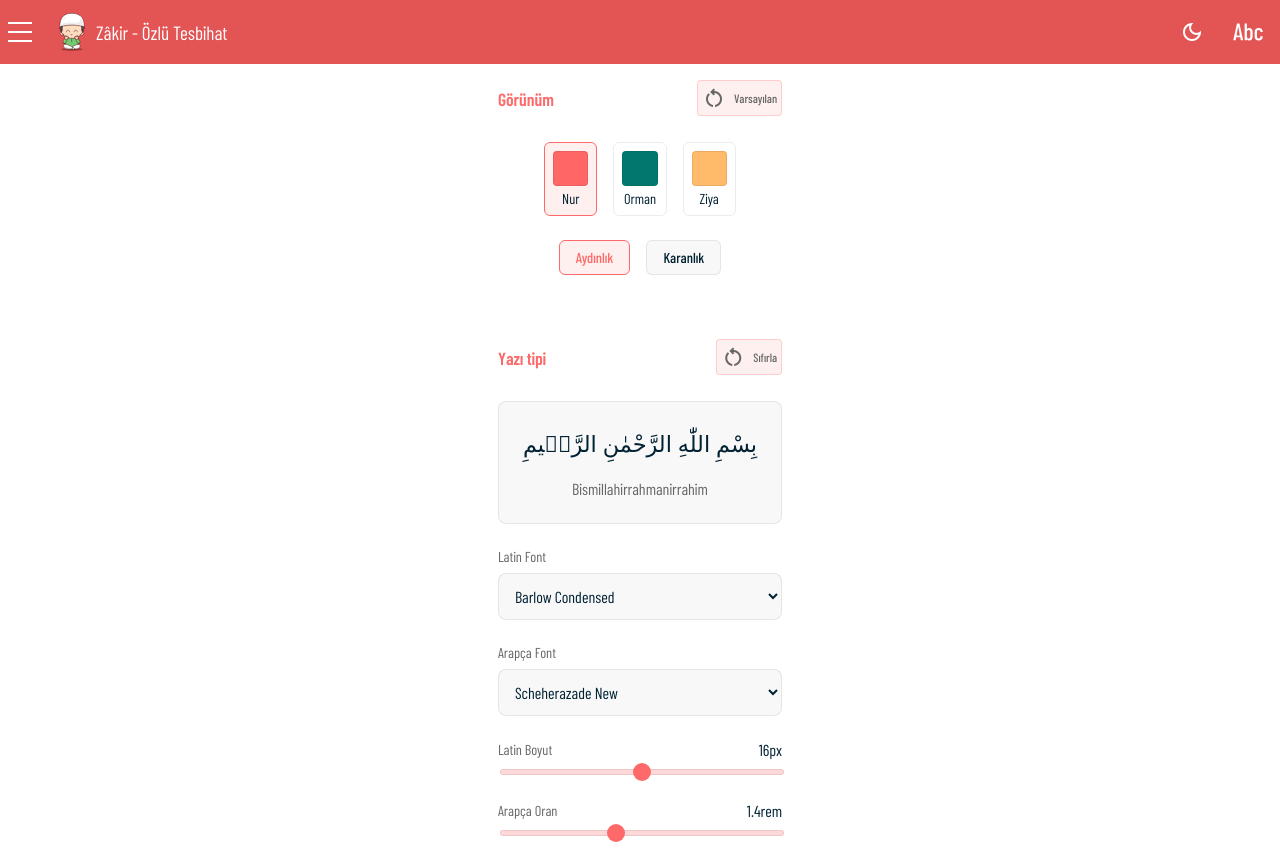
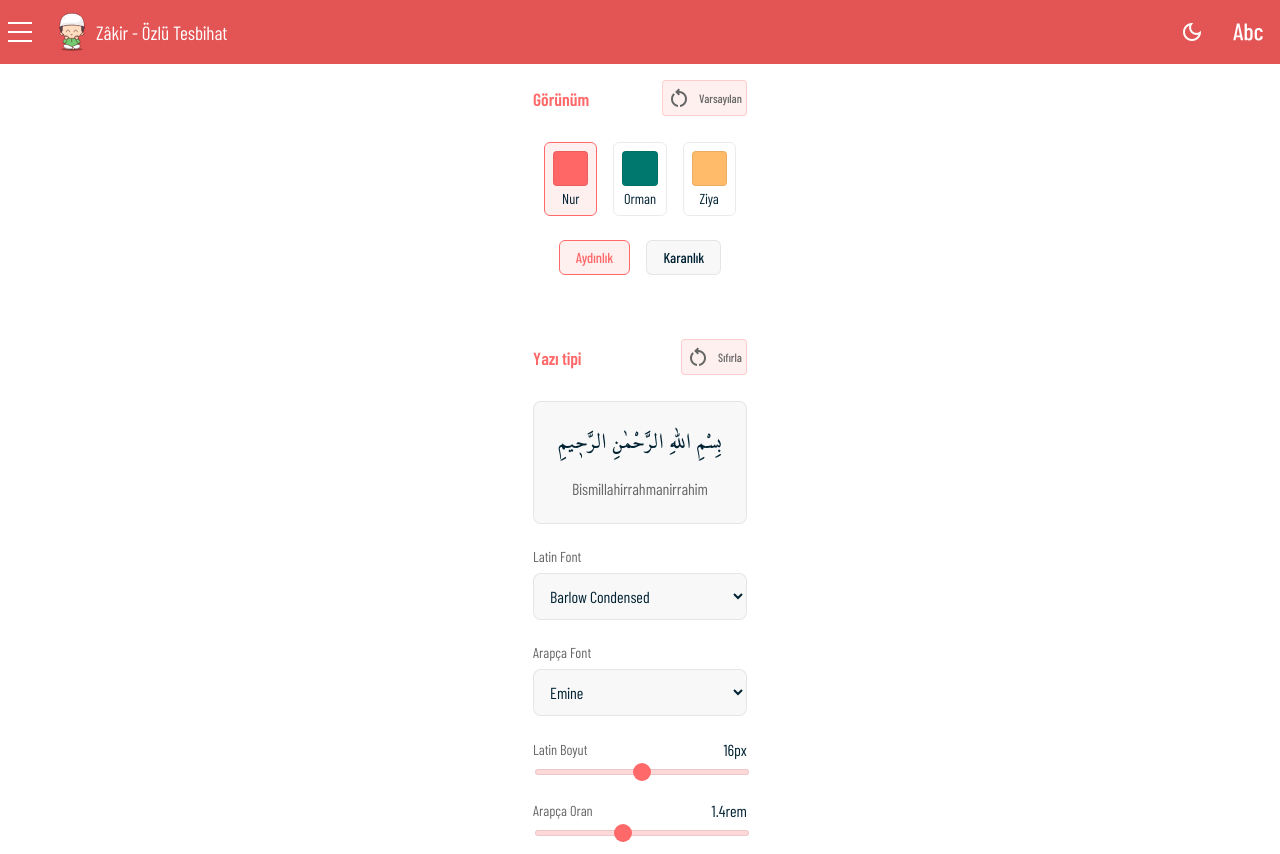
Before and after one commit to alitekdemir/zakir2025, a Vue app: page /ayarlar in a window 1280 px wide. Built offline with nearby package versions, Linux system fonts and the light colour scheme; a web font is replaced by a local one.

Commit message:
Varsayılan font Emine

```diff
--- a/src/assets/useTheme.js
+++ /dev/null
@@ -1,20 +0,0 @@
-// src/assets/useTheme.js
-import { ref } from 'vue'
-
-export function useTheme() {
-  const theme = ref(localStorage.getItem('theme') || 'light')
-
-  const toggleTheme = () => {
-    theme.value = theme.value === 'light' ? 'dark' : 'light'
-    localStorage.setItem('theme', theme.value)
-    document.documentElement.setAttribute('data-theme', theme.value)
-  }
-
-  // Sayfa yüklendiğinde tema ayarını uygula
-  document.documentElement.setAttribute('data-theme', theme.value)
-
-  return {
-    theme,
-    toggleTheme
-  }
-}
--- a/src/components/views/Ayarlar.vue
+++ b/src/components/views/Ayarlar.vue
@@ -30,7 +30,7 @@ const arabicFonts = [
 
 // Font seçimleri için ref'ler
 const selectedLatinFont = ref(localStorage.getItem('latin-font') || 'barlow-condensed')
-const selectedArabicFont = ref(localStorage.getItem('arabic-font') || 'scheherazade')
+const selectedArabicFont = ref(localStorage.getItem('arabic-font') || 'emine')
 
 // Font güncelleme fonksiyonları
 const updateLatinFont = async (value) => {
```
